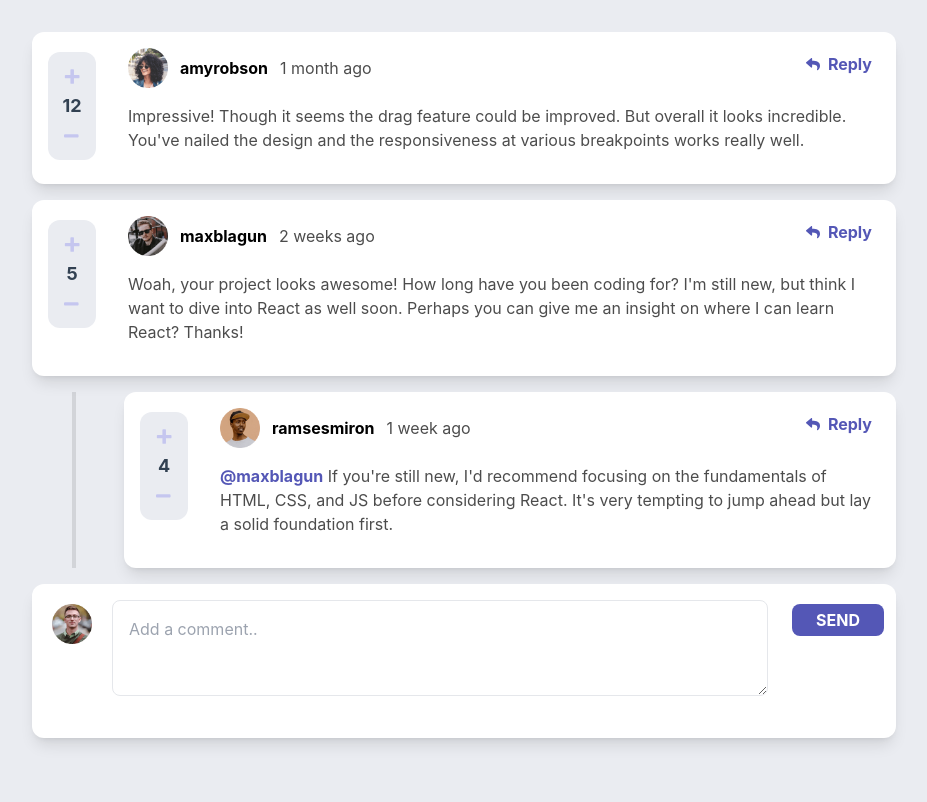
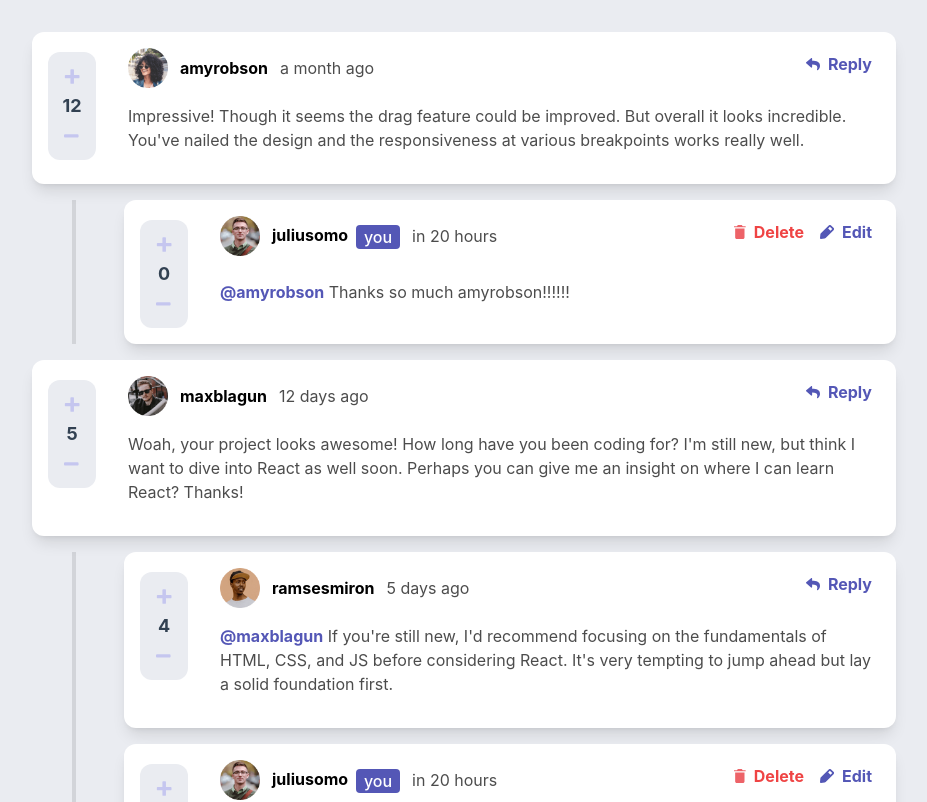
Before and after one commit to thewilheim/interactive-comments-section-main, a React (Vite) app in the folder ui/: page / in a window 1280 px wide. Shown: the top 802 px of the page, without its empty margins (176-1103 px from the left). Built offline with nearby package versions, Linux system fonts and the light colour scheme; data requests are answered from the project's data file.

Commit message:
refactoring api, added delete and update

```diff
--- a/ui/package.json
+++ b/ui/package.json
@@ -12,6 +12,7 @@
   },
   "dependencies": {
     "json-server": "^1.0.0-alpha.23",
+    "moment": "^2.30.1",
     "react": "^18.2.0",
     "react-dom": "^18.2.0",
     "uid": "^2.0.2"
--- a/ui/src/App.jsx
+++ b/ui/src/App.jsx
@@ -32,8 +32,8 @@ function App() {
   }, []);
 
   return (
-    <AuthContext.Provider value={currentUser}>
-      <AppContext.Provider value={allComments}>
+    <AuthContext.Provider value={{currentUser, setCurrentUser}}>
+      <AppContext.Provider value={{allComments, setAllComments}}>
       {loadingData ? (
         <div>Loading</div>
       ) : (
@@ -44,13 +44,14 @@ function App() {
                   key={item.id}
                   comment={item}
                   parentId={item.id}
+                  parentComment={item}
                 >
                   {item.replies.map((reply) => {
                     return (
                       <Comment
                         key={reply.id}
                         comment={reply}
-                        parentId={item.id}
+                        parentComment={item}
                         isReply={true}
                       />
                     );
--- a/ui/src/components/AddComment.jsx
+++ b/ui/src/components/AddComment.jsx
@@ -1,25 +1,62 @@
 /* eslint-disable react/prop-types */
-import { useContext, useState } from "react"
-import { AppContext, AuthContext } from "../App"
-import { addNewReply, addComment } from "../utils/api"
+import { useContext, useEffect, useState } from "react"
+import { AuthContext } from "../App"
+import { uid } from "uid"
+import moment from "moment"
 
 const AddComment = (props) => {
 
-  const { isReply, parentId, replyingTo } = props
+  const { isReply, parentComment, replyingTo, comment } = props
 
-  const currentUser = useContext(AuthContext)
-  const allComments = useContext(AppContext)
+  const {currentUser} = useContext(AuthContext)
 
   const [commentText, setCommentText] = useState("")
 
-  const handleReply = (e) => {
-    e.preventDefault()
-    addNewReply(commentText,currentUser,replyingTo,parentId,allComments)
+  const handleReply = () => {
+    const newReply = {
+      id: uid(),
+      content:commentText,
+      createdAt: moment().format('YYYY-MM-DD'),
+      replyingTo,
+      user: currentUser
+    }
+    parentComment.replies.push(newReply)
+
+    fetch(`http://localhost:3000/comments/${parentComment.id}`,{
+      method:"PUT",
+      body: JSON.stringify(parentComment)
+    }).then(res => {
+      if(res.ok){
+        console.log("Updated");
+      }
+    })
   }
 
   const handleComment = () => {
-    addComment(commentText, currentUser)
+      const newComment = {
+        id: uid(),
+        content:commentText,
+        createdAt: moment().local(),
+        user: currentUser,
+        replies:[],
+        score: 0
+      }
+
+    fetch(`http://localhost:3000/comments`,{
+      method:"POST",
+      body: JSON.stringify(newComment)
+    }).then(res => {
+      if(res.ok){
+        console.log("Updated");
+      }
+    })
   }
+
+  useEffect(() => {
+    if(comment){
+      setCommentText(comment.content)
+    }
+  },[comment])
 
   return (
     <div className='flex flex-col justify-between p-4 bg-white rounded-xl text-black shadow-lg my-4 md:relative'>
@@ -29,7 +66,7 @@ const AddComment = (props) => {
             </textarea>
             <div className="flex flex-row justify-between mb-2 md:mb-0">
             <img src={currentUser.image.png} alt="" className="w-10 h-10 md:absolute md:left-5 md:top-5 " />
-            <button className="bg-Moderate-blue p-1 px-6 rounded-lg text-white font-bold md:absolute md:right-3 md:top-5" onClick={ isReply ? handleReply : handleComment }>SEND</button>
+            <button className="bg-Moderate-blue p-1 px-6 rounded-lg text-white font-bold md:absolute md:right-3 md:top-5" onClick={ isReply ? handleReply : handleComment}>SEND</button>
             </div>
         </form>
   </div>
--- a/ui/src/components/Comment.jsx
+++ b/ui/src/components/Comment.jsx
@@ -1,42 +1,102 @@
 /* eslint-disable react/prop-types */
+import moment from "moment"
 import { useContext, useState } from "react";
 import replyIcon from "../assets/icon-reply.svg";
 import UserRating from "./UserRating.jsx";
-import { AuthContext, AppContext } from "../App.jsx";
-import editIcon from "../assets/icon-edit.svg"
-import deleteIcon from "../assets/icon-delete.svg"
+import { AuthContext } from "../App.jsx";
+import editIcon from "../assets/icon-edit.svg";
+import deleteIcon from "../assets/icon-delete.svg";
 import AddComment from "./AddComment.jsx";
-import { deleteComment, removeComment } from "../utils/api.js";
+import DeleteModal from "./DeleteModal.jsx";
 
 const Comment = (props) => {
+  const { comment, isReply, parentId, parentComment, children } = props;
 
-  const {
-    comment,
-    isReply,
-    parentId,
-    children
-  } = props;
+  const { currentUser } = useContext(AuthContext);
 
-  const currentUser = useContext(AuthContext);
-  const allComments = useContext(AppContext)
+  const [replyingActive, setReplyingActive] = useState(false);
+  const [isEditing, setIsEditing] = useState(false);
+  const [openDeleteModal, setOpenDeleteModal] = useState(false);
 
-  const [replyingActive, setReplyingActive] = useState(false)
+  const [commentText, setCommentText] = useState(comment.content || "")
 
   const handleReply = () => {
-    setReplyingActive(!replyingActive)
-  }
+    setReplyingActive(!replyingActive);
+  };
 
   const handleEdit = () => {
+    setIsEditing(!isEditing);
+  };
 
+  const handleUpdate = () => {
+    if(isReply){
+      const replyIndex = parentComment.replies.findIndex((item) => item.id === comment.id)
+      parentComment.replies[replyIndex].content = commentText
+      fetch(`http://localhost:3000/comments/${parentComment.id}`, {
+        method: "PUT",
+        body: JSON.stringify(parentComment),
+      }).then((res) => {
+        if (res.ok) {
+          setIsEditing(!isEditing)
+        }
+      });
+    } else {
+      comment.content = commentText
+      fetch(`http://localhost:3000/comments/${comment.id}`, {
+        method: "PUT",
+        body: JSON.stringify(comment),
+      }).then((res) => {
+        if (res.ok) {
+          setIsEditing(!isEditing)
+          location.reload()
+        }
+      });
+    }
   }
 
   const handleDelete = () => {
-    isReply ? removeComment(parentId, comment.id, allComments) : deleteComment(comment.id)
+    setOpenDeleteModal(true);
+  };
+
+  const deleteComment = () => {
+    fetch(`http://localhost:3000/comments/${parentId}`, {
+      method: "DELETE",
+    }).then((res) => {
+      if (res.ok) {
+        setOpenDeleteModal(false);
+        location.reload();
       }
+    });
+  };
 
+  const deleteReply = () => {
+    const updatedReplies = parentComment.replies.filter(
+      (reply) => reply.id !== comment.id
+    );
+    parentComment.replies = updatedReplies;
+    fetch(`http://localhost:3000/comments/${parentComment.id}`, {
+      method: "PUT",
+      body: JSON.stringify(parentComment),
+    }).then((res) => {
+      if (res.ok) {
+        setOpenDeleteModal(false);
+        location.reload();
+      }
+    });
+  };
+
+  const formatDate = (postedDate) => {
+    return moment(postedDate).fromNow()
+  }
   return (
     <>
-      <div className="flex flex-col justify-between p-4 bg-white rounded-xl text-black shadow-lg my-2 md:relative md:my-4">
+      {openDeleteModal ? (
+        <DeleteModal
+          deleteComment={isReply ? deleteReply : deleteComment}
+          setOpenDeleteModal={setOpenDeleteModal}
+        />
+      ) : null}
+      <div className="flex flex-col justify-between p-4 bg-white rounded-xl text-black shadow-lg my-2 md:relative md:my-4 min-h-36">
         <div className="flex flex-row items-center md:ml-20">
           <img src={comment.user.image.png} alt="" className="w-10" />
           {currentUser.username === comment.user.username ? (
@@ -49,44 +109,84 @@ const Comment = (props) => {
           ) : (
             <p className="font-bold px-3">{comment.user.username}</p>
           )}
-          <p className="text-black/70">{comment.createdAt}</p>
+          <p className="text-black/70">{formatDate(comment.createdAt)}</p>
         </div>
-        {comment.replyingTo ? (
+        {isEditing ? (
+          <div className="w-full md:pr-12 md:pl-16 mt-2">
+            <textarea
+              className="w-full min-h-24 rounded-lg bg-White border p-4 mb-5 "
+              placeholder="Add a comment.."
+              value={commentText}
+              onChange={(e) => {
+                setCommentText(e.target.value);
+              }}
+            ></textarea>
+          </div>
+        ) : comment.replyingTo ? (
           <p className="py-4 text-black/70 md:ml-20">
-            <strong className="text-Moderate-blue">@{comment.replyingTo}</strong>{" "}
-            {comment.content}
+            <strong className="text-Moderate-blue">
+              @{comment.replyingTo}
+            </strong>{" "}
+            {commentText}
           </p>
         ) : (
-          <p className="py-4 text-black/70 md:ml-20">{comment.content}</p>
+          <p className="py-4 text-black/70 md:ml-20">{commentText}</p>
         )}
-        <div className="flex flex-row justify-between">
+        <div className="flex flex-row justify-between w-full">
           <div className="md:absolute md:top-5">
             <UserRating defaultRating={comment.score} />
           </div>
+          <div className="flex flex-row justify-center items-center">
+            {currentUser.username === comment.user.username ? (
+              isEditing ? (
+                <div className="md:h-10">
+                <button className=" md:absolute md:right-5 bg-Moderate-blue p-2 px-6 rounded-lg text-white font-bold" onClick={handleUpdate}>
+                  Update
+                </button>
+              </div>
+              ) : (
                 <div className="flex flex-row justify-center items-center md:absolute md:right-6 md:top-5">
-          {currentUser.username === comment.user.username ? (
-            <>
                   <div className="flex flex-row justify-center items-center mr-4">
                     <img src={deleteIcon} alt="" className="mr-2" />
-                <button className="font-bold text-red-500" onClick={() => handleDelete()}>Delete</button>
+                    <button
+                      className="font-bold text-red-500"
+                      onClick={() => handleDelete()}
+                    >
+                      Delete
+                    </button>
                   </div>
                   <div className="flex flex-row justify-center items-center ">
                     <img src={editIcon} alt="" className="mr-2" />
-                <button className="font-bold text-Moderate-blue">Edit</button>
+                    <button
+                      className="font-bold text-Moderate-blue"
+                      onClick={() => handleEdit()}
+                    >
+                      Edit
+                    </button>
                   </div>
-            </>
+                </div>
+              )
             ) : (
-            <>
+              <div className="flex flex-row justify-center items-center md:absolute md:right-6 md:top-5">
                 <img src={replyIcon} alt="" className="mr-2" />
-              <button className="font-bold text-Moderate-blue" onClick={handleReply}>Reply</button>
-            </>
+                <button
+                  className="font-bold text-Moderate-blue"
+                  onClick={handleReply}
+                >
+                  Reply
+                </button>
+              </div>
             )}
           </div>
         </div>
       </div>
-      <div className="pl-12 border-l-4 ml-10 border-black/10">
+      <div className="md:pl-12 md:border-l-4 md:ml-10 border-black/10">
         {replyingActive ? (
-        <AddComment isReply={true} replyingTo={comment.replyingTo} parentId={parentId}/>
+          <AddComment
+            isReply={true}
+            replyingTo={comment.user.username}
+            parentComment={parentComment}
+          />
         ) : null}
         {children}
       </div>
--- /dev/null
+++ b/ui/src/components/DeleteModal.jsx
@@ -0,0 +1,22 @@
+/* eslint-disable react/prop-types */
+/* eslint-disable react/no-unescaped-entities */
+const DeleteModal = (props) => {
+
+    const {deleteComment, setOpenDeleteModal} = props;
+
+
+  return (
+    <div className="overflow-y-auto overflow-x-hidden fixed top-0 right-0 left-0 z-50 justify-center items-center w-full md:inset-0 h-[calc(100%-1rem)] max-h-full bg-black/50">
+        <div className="absolute top-1/2 bg-white rounded-xl text-black z-50 p-5 w-80 left-1/2 translate-x-[-50%] translate-y-[-50%]">
+        <h1 className="mb-5 text-2xl font-bold">Delete comment</h1>
+        <p className="mb-5">are you sure you want to delete this comment? this will remove the comment and can't be undone.</p>
+        <div className="mb-5 flex justify-between text-white font-bold">
+            <button onClick={() => setOpenDeleteModal(false)} className="p-3 bg-gray-600 rounded">NO, CANCEL</button>
+            <button onClick={() => deleteComment()} className="p-3 bg-red-600 rounded">YES, DELETE</button>
+        </div>
+    </div>
+    </div>
+  )
+}
+
+export default DeleteModal
--- a/ui/src/mock/db.json
+++ b/ui/src/mock/db.json
@@ -10,7 +10,7 @@
     {
       "id": "1",
       "content": "Impressive! Though it seems the drag feature could be improved. But overall it looks incredible. You've nailed the design and the responsiveness at various breakpoints works really well.",
-      "createdAt": "1 month ago",
+      "createdAt": "2024-03-03",
       "score": 12,
       "user": {
         "image": {
@@ -19,12 +19,26 @@
         },
         "username": "amyrobson"
       },
-      "replies": []
+      "replies": [
+        {
+          "id": "faa53a1b939",
+          "content": "Thanks so much amyrobson!!!!!!",
+          "createdAt": "2024-04-03",
+          "replyingTo": "amyrobson",
+          "user": {
+            "image": {
+              "png": "http://localhost:3000/avatars/image-juliusomo.png",
+              "webp": "./images/avatars/image-juliusomo.webp"
+            },
+            "username": "juliusomo"
+          }
+        }
+      ]
     },
     {
       "id": "2",
       "content": "Woah, your project looks awesome! How long have you been coding for? I'm still new, but think I want to dive into React as well soon. Perhaps you can give me an insight on where I can learn React? Thanks!",
-      "createdAt": "2 weeks ago",
+      "createdAt": "2024-03-21",
       "score": 5,
       "user": {
         "image": {
@@ -37,7 +51,7 @@
         {
           "id": "3",
           "content": "If you're still new, I'd recommend focusing on the fundamentals of HTML, CSS, and JS before considering React. It's very tempting to jump ahead but lay a solid foundation first.",
-          "createdAt": "1 week ago",
+          "createdAt": "2024-03-28",
           "score": 4,
           "replyingTo": "maxblagun",
           "user": {
@@ -47,6 +61,19 @@
             },
             "username": "ramsesmiron"
           }
+        },
+        {
+          "id": "f6567d04bc9",
+          "content": "TEst",
+          "createdAt": "2024-04-03",
+          "replyingTo": "maxblagun",
+          "user": {
+            "image": {
+              "png": "http://localhost:3000/avatars/image-juliusomo.png",
+              "webp": "./images/avatars/image-juliusomo.webp"
+            },
+            "username": "juliusomo"
+          }
         }
       ]
     }
--- a/ui/src/utils/api.js
+++ b/ui/src/utils/api.js
@@ -1,50 +1,3 @@
-import { uid } from 'uid';
-
-export const addComment = (commentText, currentUser) => {
-    const newComment = {
-        id: uid(),
-        content:commentText,
-        createdAt: new Date(),
-        user: currentUser,
-        replies:[],
-        score: 0
-      }
-
-    fetch(`http://localhost:3000/comments`,{
-      method:"POST",
-      body: JSON.stringify(newComment)
-    }).then(res => {
-      if(res.ok){
-        console.log("Updated");
-      }
-    })
-}
-
-export const addNewReply = (commentText, currentUser, replyingTo, parentId, allComments) => {
-    const parentComment  = allComments.find(item => item.id === parentId);
-
-    console.log(parentId)
-
-    const newReply = {
-      id: uid(),
-      content:commentText,
-      createdAt: new Date(),
-      replyingTo,
-      user: currentUser
-    }
-
-    parentComment.replies.push(newReply)
-
-    fetch(`http://localhost:3000/comments/${parentId}`,{
-      method:"PUT",
-      body: JSON.stringify(parentComment)
-    }).then(res => {
-      if(res.ok){
-        console.log("Updated");
-      }
-    })
-  }
-
   export const deleteComment = (parentId) => {
     fetch(`http://localhost:3000/comments/${parentId}`,{
         method:"DELETE",
```
Also changed, not shown: 1 other file (tests, documents, lock files or other folders). Lines whose indentation alone changed are shown as unchanged.
